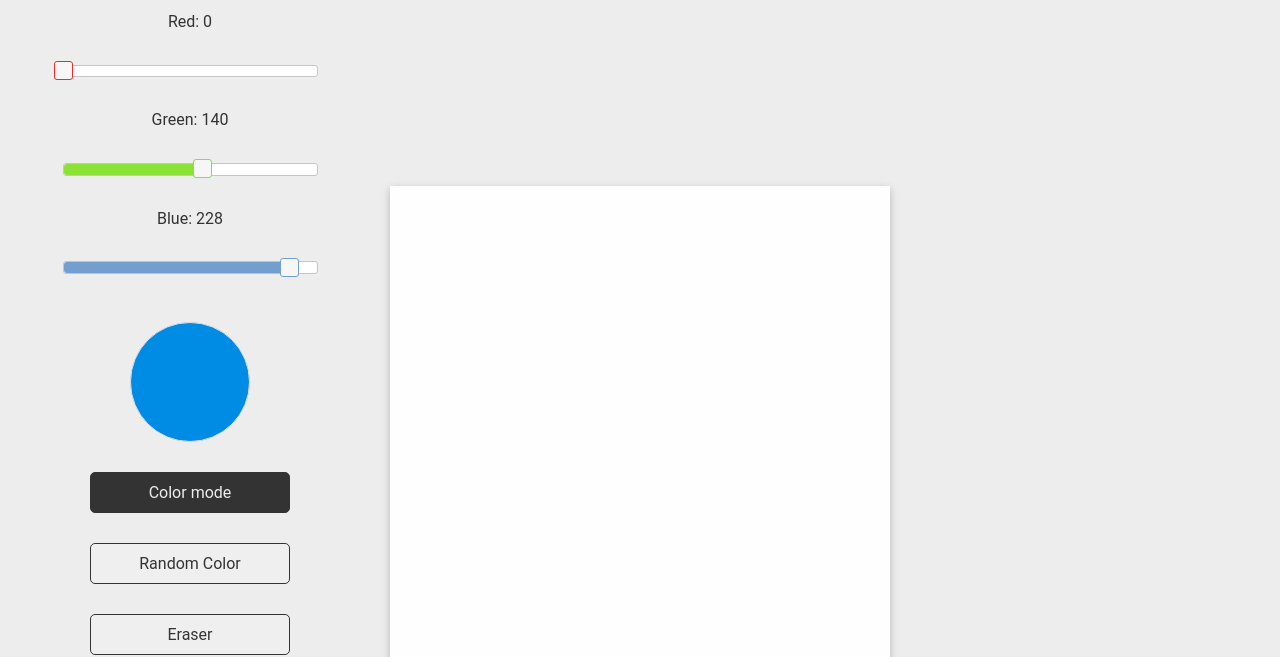
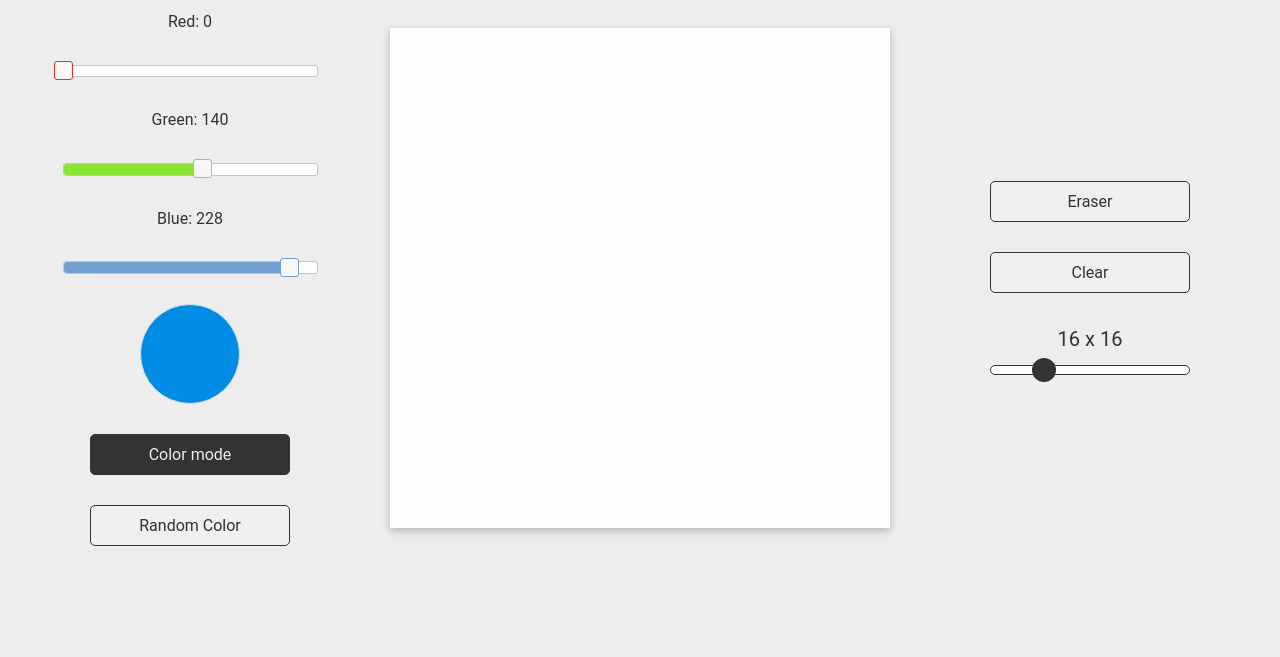
Before and after one commit to elimf/Etch-a-sketch, a plain HTML site: page index.html in a window 1280 px wide. Shown: the part 147-804 px from the top of the page. Drawn offline with nearby package versions, Linux system fonts and the light colour scheme.

Commit message:
style: refactor

```diff
--- a/index.html
+++ b/index.html
@@ -19,9 +19,9 @@
     <main class="main">
       <div class="settings">
         <div id="colorMode">
-          <label  id="redValue" for="red">Red:</label>
+          <label id="redValue" for="red">Red:</label>
           <div id="red"></div>
-          <label  id="greenValue" for="green">Green:</label>
+          <label id="greenValue" for="green">Green:</label>
           <div id="green"></div>
           <label id="blueValue" for="blue">Blue:</label>
           <div id="blue"></div>
@@ -31,13 +31,14 @@
 
         <button id="colorBtn">Color mode</button>
         <button id="rainbowBtn">Random Color</button>
+      </div>
+      <div id="grid" class="grid " ></div>
+      <div class="settings">
         <button id="eraserBtn">Eraser</button>
         <button id="clearBtn">Clear</button>
-        <strong>Size of etch-a-sketch</strong>
         <div id="sizeValue" class="size-value">16 x 16</div>
         <input id="sizeSlider" type="range" value="16" min="1" max="64" />
       </div>
-      <div id="grid" class="grid"></div>
     </main>
     <footer class="footer"></footer>
     <script src="main.js"></script>
--- a/main.js
+++ b/main.js
@@ -59,6 +59,7 @@ function reloadGrid() {
 
 function clearGrid() {
   grid.innerHTML = "";
+  setCurrentMode("color") ;
 }
 
 function setupGrid(size) {
@@ -135,7 +136,6 @@ function refreshSwatch() {
     hex = hexFromRGB(red, green, blue);
   $("#swatch").css("background-color", "#" + hex);
   setCurrentColor("#" + hex);
-  console.log("red" + red + "green" + green + "blue" + blue);
   $("#redValue").text("Red: " + red);
   $("#greenValue").text("Green: " + green);
   $("#blueValue").text("Blue: " + blue);
--- a/style.css
+++ b/style.css
@@ -1,18 +1,4 @@
-/* * {
-  background-color: bisque;
-}
-header {
-  text-align: center;
-}
-.container {
-  display: grid;
-  grid-template-columns: auto auto auto auto;
-}
-.box {
-  background-color: rgba(255, 255, 255, 0.8);
-  border: 1px solid rgba(0, 0, 0, 0.8);
-  padding: 5%;
-} */
+
 :root {
   --primary-dark: #333;
   --primary-light: #ededed;
@@ -99,15 +85,11 @@ button.active {
   color: var(--primary-light);
 }
 
-button,
-input[type="color"] {
-  transition: transform 0.1s ease-in-out;
+#rainbowBtn.active{
+background-image: linear-gradient(225deg, #27d86c 0%, #26caf8 50%, #c625d0 100%);
 }
 
-button:hover,
-input[type="color"]:hover {
-  transform: scale(1.05);
-}
+
 
 .size-value {
   margin-bottom: -20px;
@@ -188,14 +170,11 @@ input[type="range"]::-webkit-slider-thumb {
 #red,
 #green,
 #blue {
-  float: left;
-  clear: left;
   width: 255px;
 }
 #swatch {
-  width: 120px;
-  height: 120px;
-  margin-top: 18px;
+  width: 100px;
+  height: 100px;
   background-image: none;
   border-radius: 50%;
 }
```
